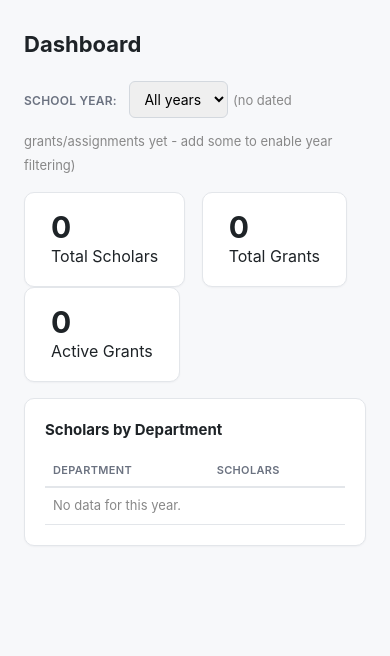
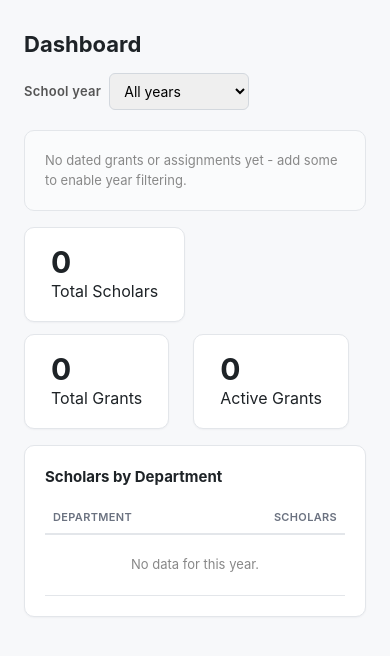
Before and after one commit to sebas011/ScholarDesk, a FastAPI app: page / in a window 390 px wide. Shown: the part 53-709 px from the top of the page. Run offline with FastAPI, Linux system fonts and the light colour scheme; data that the repository does not hold is empty; some libraries are stand-ins or nearby versions.

Commit message:
Polish dashboard layout: responsive stat boxes, aligned table

```diff
--- a/app/templates/index.html
+++ b/app/templates/index.html
@@ -1,21 +1,24 @@
 {% extends "base.html" %}
 {% block content %}
-<h1>Dashboard</h1>
-
-<form method="get" action="/" style="margin-bottom:16px;">
-    <label style="display:inline; margin-right:8px;">School year:</label>
-    <select name="year" onchange="this.form.submit()" style="width:auto; display:inline-block;">
+<div style="display:flex; justify-content:space-between; align-items:center; flex-wrap:wrap; gap:12px; margin-bottom:20px;">
+    <h1 style="margin:0;">Dashboard</h1>
+    <form method="get" action="/" style="display:flex; align-items:center; gap:8px; margin:0;">
+        <label style="margin:0; text-transform:none; font-size:13px; font-weight:600; color:#555;">School year</label>
+        <select name="year" onchange="this.form.submit()" style="width:auto; margin:0; min-width:140px;">
             <option value="" {% if not selected_year %}selected{% endif %}>All years</option>
             {% for y in available_years %}
             <option value="{{ y }}" {% if y == selected_year %}selected{% endif %}>{{ y }}</option>
             {% endfor %}
         </select>
+    </form>
+</div>
 {% if not available_years %}
-    <span style="color:#888; font-size:13px;">(no dated grants/assignments yet - add some to enable year filtering)</span>
+<div class="card" style="background:#fafbfc; color:#888; font-size:13px; box-shadow:none;">
+    No dated grants or assignments yet - add some to enable year filtering.
+</div>
 {% endif %}
-</form>
 
-<div>
+<div style="display:flex; flex-wrap:wrap; gap:12px; margin-bottom:16px;">
     <div class="stat-box">
         <div class="num">{{ total_scholars }}</div>
         {% if selected_year %}Scholars active in {{ selected_year }}{% else %}Total Scholars{% endif %}
@@ -29,14 +32,18 @@
         Active Grants{% if selected_year %} ({{ selected_year }}){% endif %}
     </div>
 </div>
-<div class="card" style="margin-top:16px;">
-    <h3>Scholars by Department {% if selected_year %}({{ selected_year }}){% endif %}</h3>
+
+<div class="card">
+    <h3>Scholars by Department {% if selected_year %}<span style="color:#888; font-weight:400;">({{ selected_year }})</span>{% endif %}</h3>
     <table>
-        <tr><th>Department</th><th>Scholars</th></tr>
+        <tr><th>Department</th><th style="text-align:right;">Scholars</th></tr>
         {% for dept, count in dept_distribution.items() %}
-        <tr><td>{{ dept }}</td><td>{{ count }}</td></tr>
+        <tr>
+            <td>{{ dept }}</td>
+            <td style="text-align:right; font-weight:600;">{{ count }}</td>
+        </tr>
         {% else %}
-        <tr><td colspan="2" style="color:#888;">No data for this year.</td></tr>
+        <tr><td colspan="2" style="color:#888; text-align:center; padding:20px;">No data for this year.</td></tr>
         {% endfor %}
     </table>
 </div>
```
Lines whose indentation alone changed are shown as unchanged.
